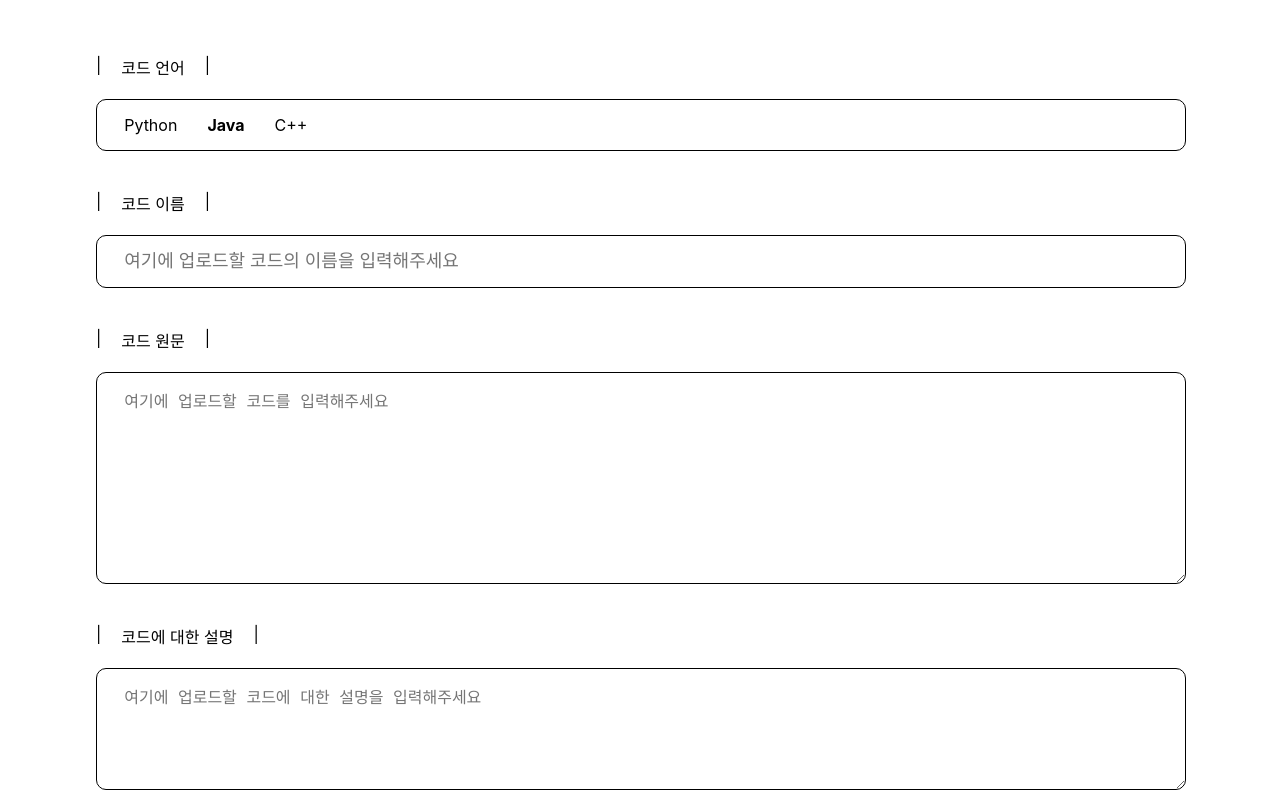
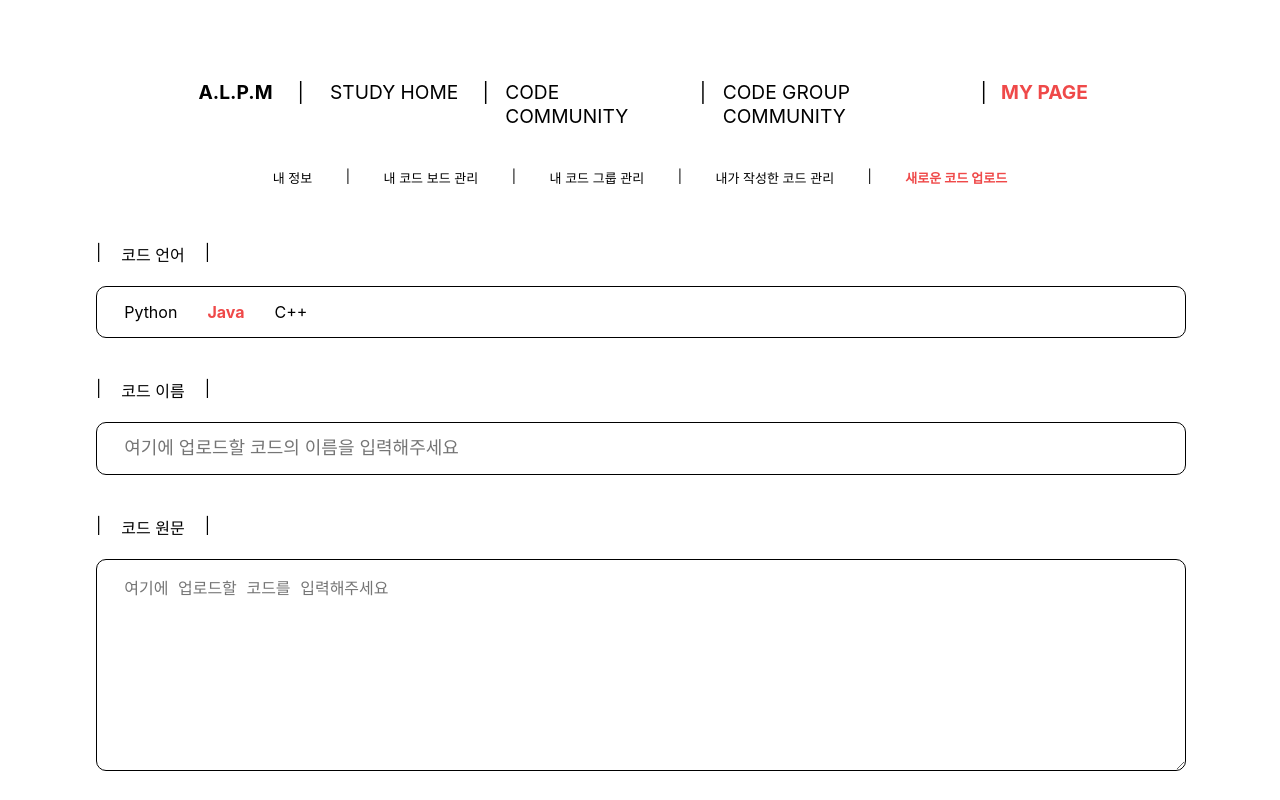
Before and after one commit to AL-PM/ALPM-web, a React (Create React App) app: page /mypage/NewCode in a window 1280 px wide. Shown: the top 800 px of the page. Built offline with nearby package versions, Linux system fonts and the light colour scheme.

Commit message:
[MOD] MY_PAGE 페이지별 분리에 따른 기존 파일 내용 변경

```diff
--- a/src/MyPage/MyPageHome/MyPageHome.jsx
+++ b/src/MyPage/MyPageHome/MyPageHome.jsx
@@ -1,4 +1,5 @@
 import React, { useState } from "react";
+import {useNavigate} from 'react-router-dom';
 import "./MyPageHome.css";
 import MainMenuBar from "../../Etc/MainMenuBar/MainMenuBar.jsx"
 import MyProfile from "../MyProfile/MyProfile.jsx";
@@ -9,6 +10,7 @@ import NewCodeUpload from "../NewCodeUpload/NewCodeUpload.jsx";
 
 
 function MyProfileDetailmenubar({MyPage, setMyPage}){
+    const navigator = useNavigate();
     return(
         <div>
             <div id="MyProfileDetailmenubar">
@@ -20,7 +22,7 @@ function MyProfileDetailmenubar({MyPage, setMyPage}){
                 <span>|</span>
                 <span style={{fontWeight : MyPage === "4" ? "bold" : "normal", color : MyPage ==="4" ? "#EF4949" : "black"}} onClick={()=>setMyPage("4")}>내가 작성한 코드 관리</span>
                 <span>|</span>
-                <span style={{fontWeight : MyPage === "5" ? "bold" : "normal", color : MyPage ==="5" ? "#EF4949" : "black"}} onClick={()=>setMyPage("5")}>새로운 코드 업로드</span>
+                <span style={{fontWeight : MyPage === "5" ? "bold" : "normal", color : MyPage ==="5" ? "#EF4949" : "black"}} onClick={()=>navigator('/mypage/NewCode')}>새로운 코드 업로드</span>
             </div>
         </div>
     )
--- a/src/MyPage/NewCodeUpload/NewCodeUpload.jsx
+++ b/src/MyPage/NewCodeUpload/NewCodeUpload.jsx
@@ -1,5 +1,7 @@
 import React, { useState } from 'react';
 import './NewCodeUpload.css';
+import MainMenuBar from '../../Etc/MainMenuBar/MainMenuBar';
+import MyPageMenuBar from '../MyPageMenuBar/MyPageMenuBar';
 
 function CodeDetailTitle({Title}){
     return(
@@ -39,12 +41,14 @@ function NewCodeUpload() {
 
   return (
     <div>
+        <MainMenuBar page={"MyPage"} />
+        <MyPageMenuBar MyPage={"5"}/>
         <div id="CodeDetailBody">
             <CodeDetailTitle Title={"코드 언어"}/>
             <div id="UploadSettingInfo">
-                <span onClick={()=>setlanguage("Python")}  style={{fontWeight:language==="Python" ? "bold" : 'normal'}} >Python</span>
-                <span onClick={()=>setlanguage("Java")}  style={{fontWeight:language==="Java" ? "bold" : 'normal'}} >Java</span>
-                <span onClick={()=>setlanguage("C++")}  style={{fontWeight:language==="C++" ? "bold" : 'normal'}} >C++</span>
+                <span onClick={()=>setlanguage("Python")}  style={{fontWeight:language==="Python" ? "bold" : 'normal' , color : language ==="Python" ? "#EF4949" : "black"}}>Python</span>
+                <span onClick={()=>setlanguage("Java")}  style={{fontWeight:language==="Java" ? "bold" : 'normal' , color : language ==="Java" ? "#EF4949" : "black"}} >Java</span>
+                <span onClick={()=>setlanguage("C++")}  style={{fontWeight:language==="C++" ? "bold" : 'normal' , color : language ==="C++" ? "#EF4949" : "black"}} >C++</span>
             </div>
             <CodeDetailTitle Title={"코드 이름"}/>
             <input id='UploadContent'
```
